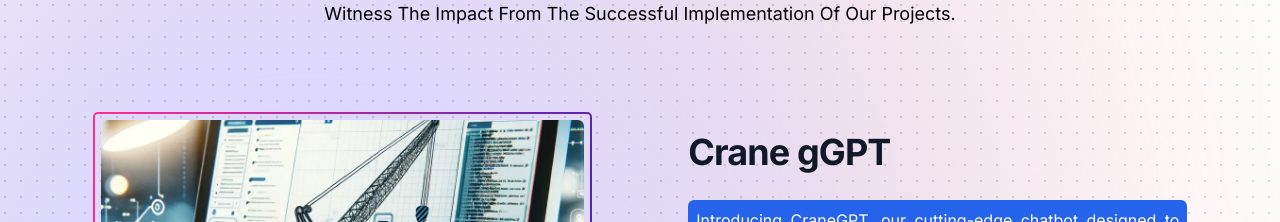
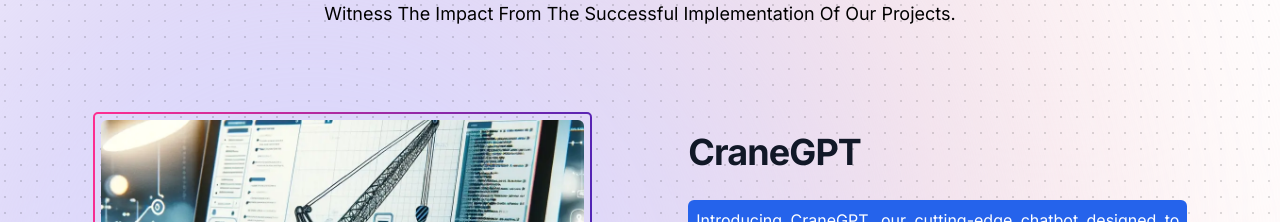
Before and after one commit to waqasuetian/DataLab, a React (Vite) app: page / in a window 1280 px wide. Shown: the part 900-1122 px from the top of the page. Built offline with nearby package versions, Linux system fonts and the light colour scheme.

Commit message:
Update Details.js

```diff
--- a/src/Details.js
+++ b/src/Details.js
@@ -1,7 +1,7 @@
 let Details = [
   {
     id: 1,
-    Title: "Crane   gGPT",
+    Title: "CraneGPT",
     Description:
       "Introducing CraneGPT, our cutting-edge chatbot designed to revolutionize crane operations. Leveraging the power of Langchain technology and the intelligence of the LAMA-2 language model, CraneGPT becomes your crane expert on demand. It seamlessly interprets crane manuals, providing expert answers to ensure safe and efficient crane operations. Powered by VectorDB for embeddings, CraneGPT offers precision and reliability, enhancing your crane-related queries. Unlock the future of crane management with CraneGPT - your digital partner for superior crane expertise and productivity.",
     Keywords: "Langchain, Large Language Model (LAMA-2), VectorDB",
```
